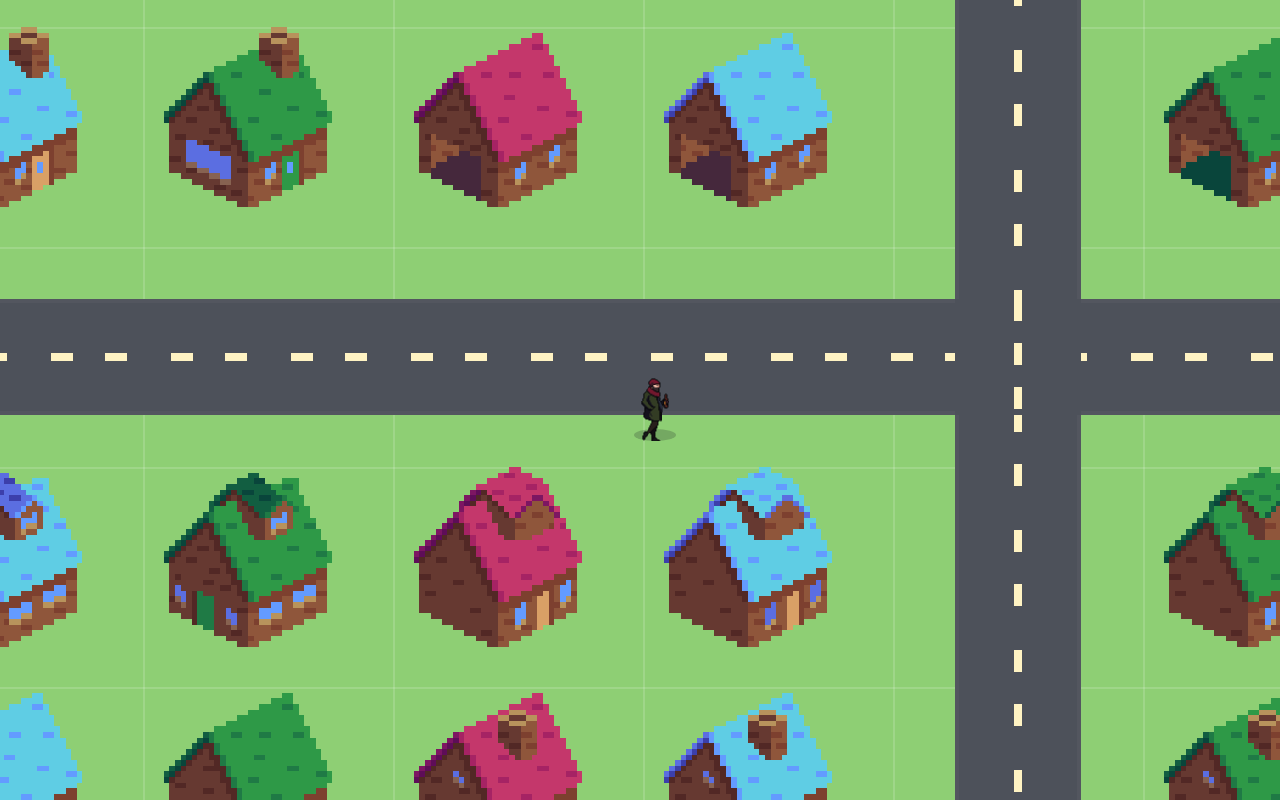
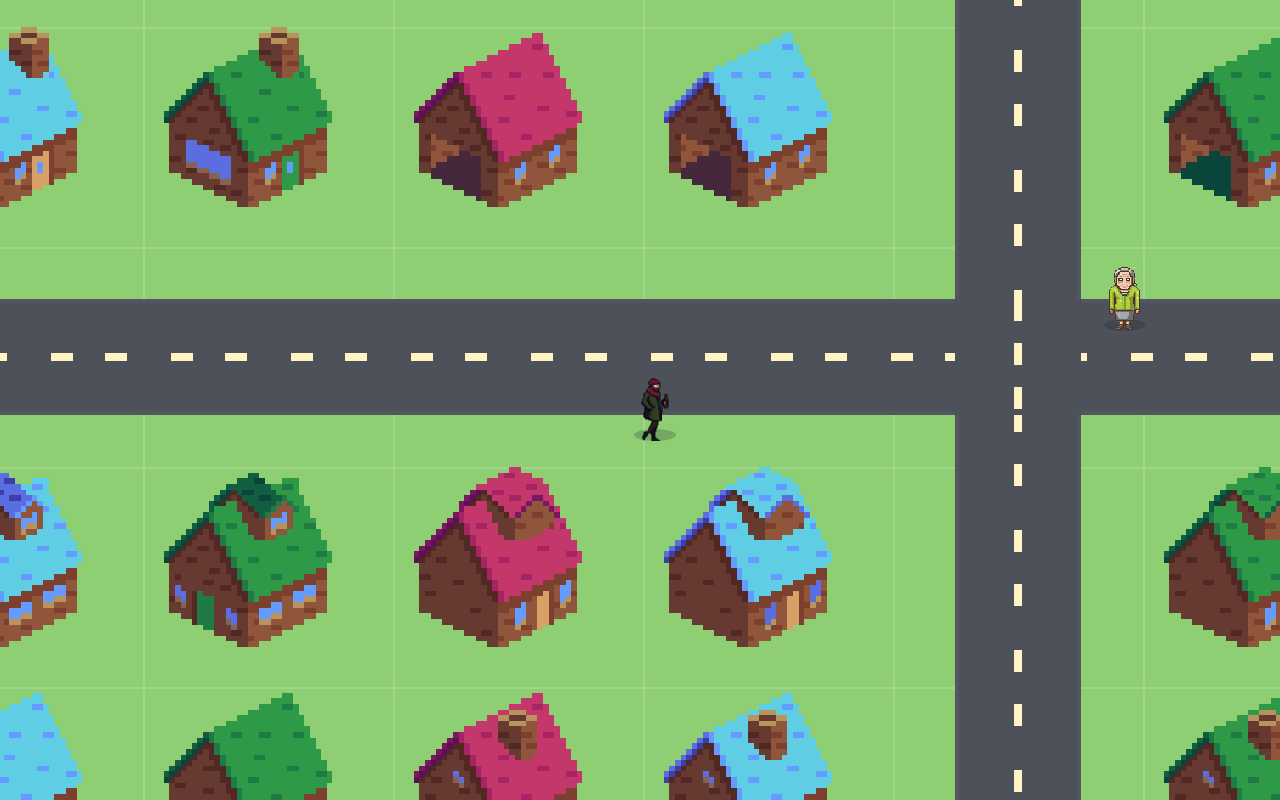
Before and after one commit to KorcakMichal/museum-of-internet, a React (Vite) app: page / in a window 1280 px wide. Built offline with nearby package versions, Linux system fonts and the light colour scheme.

Commit message:
dns grandma station

```diff
--- a/src/App.jsx
+++ b/src/App.jsx
@@ -21,6 +21,11 @@ export default function App() {
             <div className="trees trees-bottom"></div>
 
             <div id="player" className="player" aria-label="Player character">
+              <div className="player-shadow"></div>
+              <div className="player-sprite"></div>
+            </div>
+
+            <div id="dnsGrandma" className="npc dns-grandma" aria-label="DNS Grandma NPC">
               <div className="player-shadow"></div>
               <div className="player-sprite"></div>
             </div>
--- a/src/game/dom.js
+++ b/src/game/dom.js
@@ -24,6 +24,7 @@ const requiredIds = [
   'roomNpc',
   'roomNewspapers',
   'roomInteractionHint',
+  'dnsGrandma',
   'mapOverlay',
   'closeMapButton',
   'mapHouseMarkers',
@@ -61,6 +62,7 @@ export function getDomRefs(root = document) {
     roomNpc: root.getElementById('roomNpc'),
     roomNewspapers: root.getElementById('roomNewspapers'),
     roomInteractionHint: root.getElementById('roomInteractionHint'),
+    dnsGrandma: root.getElementById('dnsGrandma'),
     mapOverlay: root.getElementById('mapOverlay'),
     closeMapButton: root.getElementById('closeMapButton'),
     mapHouseMarkers: root.getElementById('mapHouseMarkers'),
--- a/src/game/engine.js
+++ b/src/game/engine.js
@@ -190,6 +190,8 @@ export function createGameEngine(refs) {
       url: website.url,
       interactionType: "website-shortcut",
       asset: assetPath,
+      npcAsset: "/assets/npc/grandma/dnsgrandma.png",
+      npcText: "DNS Grandma: Hello dear! Are you lost in the World Wide Web? I can help you find your way.",
       description: `A custom website house generated from ${website.host}.`,
       facts: [
         `Generated from: ${website.host}`,
@@ -320,11 +322,12 @@ export function createGameEngine(refs) {
     }
 
     if (state.nearbyRoomObject === "npc") {
+      const npcText = state.activeWebRoomHouse.npcText || `Character: Welcome to ${state.activeWebRoomHouse.name}.`;
       if (isCustomIndoorRoomOpen()) {
-        refs.roomInteractionHint.textContent = `Character: Welcome to ${state.activeWebRoomHouse.name}.`;
+        refs.roomInteractionHint.textContent = npcText;
         refs.roomInteractionHint.classList.remove("hidden");
       } else {
-        setStatus(`Character: Welcome to ${state.activeWebRoomHouse.name}. I can help you navigate this room.`);
+        setStatus(`${npcText} I can help you navigate this room.`);
       }
       return;
     }
@@ -433,6 +436,14 @@ export function createGameEngine(refs) {
     const useIndoorScene = isWebsiteShortcutHouse(house);
     setWebRoomContentMode(useIndoorScene);
     refs.roomScene.classList.toggle("hidden", !useIndoorScene);
+
+    if (useIndoorScene) {
+      const npcSprite = refs.roomNpc.querySelector(".player-sprite");
+      if (npcSprite) {
+        npcSprite.style.backgroundImage = house.npcAsset ? `url(${house.npcAsset})` : "";
+      }
+    }
+
     refs.webRoom.classList.remove("hidden");
     refs.webRoom.setAttribute("aria-hidden", "false");
     document.body.style.overflow = "hidden";
@@ -519,6 +530,32 @@ export function createGameEngine(refs) {
 
   function updateNearbyHouse() {
     const playerBox = { x: state.player.x, y: state.player.y, width: state.player.width, height: state.player.height };
+
+    // Check for Grandma interaction first
+    const grandmaBox = {
+      x: refs.dnsGrandma.offsetLeft,
+      y: refs.dnsGrandma.offsetTop,
+      width: 64,
+      height: 64
+    };
+
+    const interactGrandmaZone = {
+      x: grandmaBox.x - 20,
+      y: grandmaBox.y - 20,
+      width: grandmaBox.width + 40,
+      height: grandmaBox.height + 60
+    };
+
+    if (intersects(playerBox, interactGrandmaZone)) {
+      state.nearbyHouse = null;
+      state.isNearbyGrandma = true;
+      refs.promptElement.textContent = "Press E to talk to DNS Grandma";
+      refs.promptElement.classList.remove("hidden");
+      updateHouseBrowserState();
+      return;
+    }
+
+    state.isNearbyGrandma = false;
     state.nearbyHouse = state.houses.find((house) => intersects(playerBox, house.interactZone)) || null;
 
     document.querySelectorAll(".house").forEach((element) => {
@@ -663,9 +700,15 @@ export function createGameEngine(refs) {
       event.preventDefault();
     }
 
-    if (key === "e" && state.nearbyHouse) {
-      openWebRoom(state.nearbyHouse);
-      return;
+    if (key === "e") {
+      if (state.isNearbyGrandma) {
+        setStatus("DNS Grandma: Welcome to the intersection of the World Wide Web, child! I'm here to make sure every name finds its home.");
+        return;
+      }
+      if (state.nearbyHouse) {
+        openWebRoom(state.nearbyHouse);
+        return;
+      }
     }
 
     state.keys.add(key);
--- a/styles.css
+++ b/styles.css
@@ -345,6 +345,24 @@ body {
   background-image: url("/assets/player/bezdak_0.png");
   image-rendering: pixelated;
   image-rendering: crisp-edges;
+}
+
+.npc {
+  position: absolute;
+  width: 64px;
+  height: 64px;
+  z-index: 20;
+}
+
+.dns-grandma {
+  left: 1750px; /* Shifted from 1675px to move her to the side of the vertical road */
+  top: 610px;  /* Shifted from 700px to move her just above the horizontal road */
+  transform: none; /* Removed translateX(-50%) to make positioning more precise */
+}
+
+.dns-grandma .player-sprite {
+  background-image: url("/assets/npc/grandma/dnsgrandma.png");
+  transform: scaleX(-1);
 }
 
 .player.walking .player-sprite {
```
Also changed, not shown: design/assets/dnsbaba/dnsgrandma.png (renamed from design/assets/dnsbaba/pixel_art_large.png), public/assets/npc/grandma/dnsgrandma.png (added).
